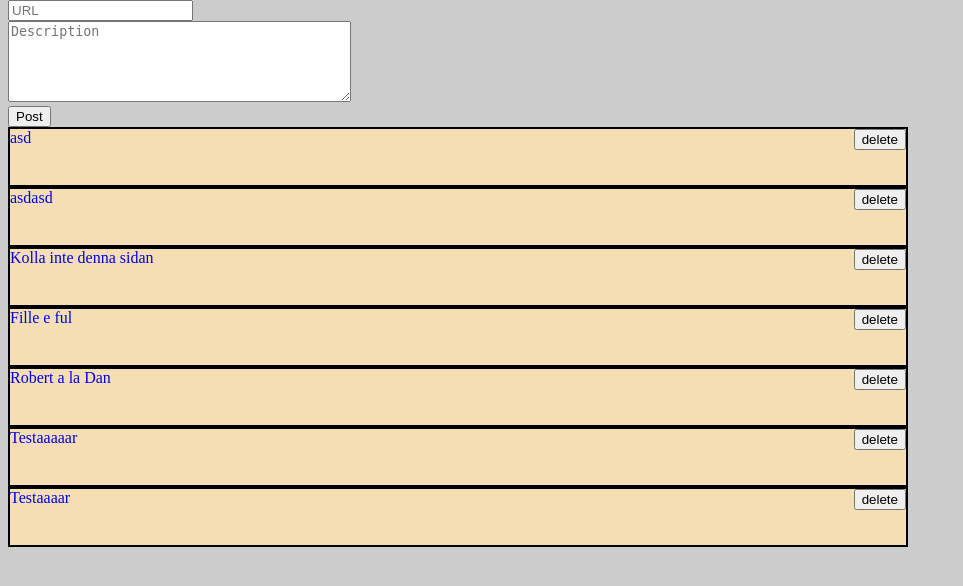
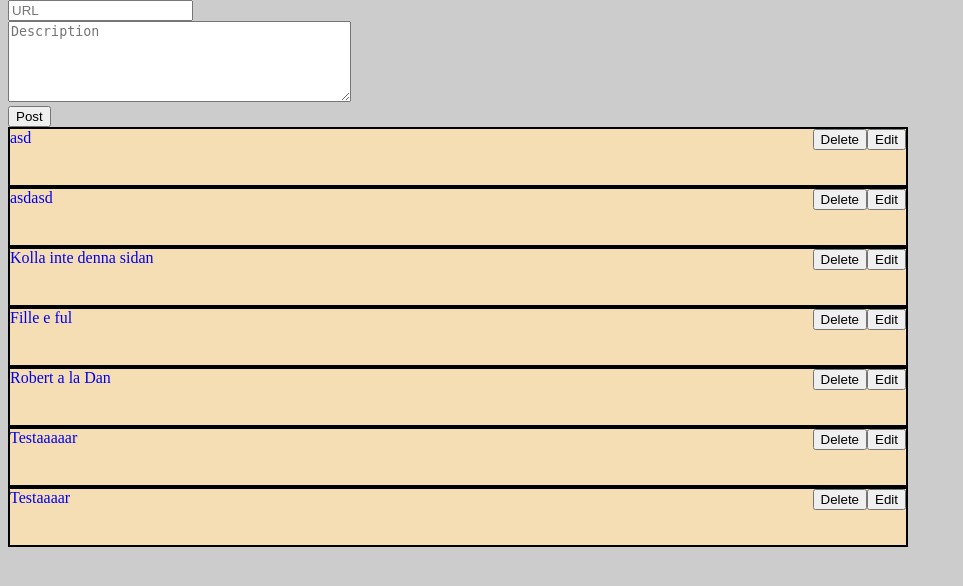
Before and after one commit to Modigsson/Cyberlink, a PHP site: page /feed.php in a window 1280 px wide. Shown: the part 68-654 px from the top of the page, without its empty margins (0-963 px from the left). Run offline with PHP 8.4, Linux system fonts and the light colour scheme.

Commit message:
still not working

```diff
--- a/feed.php
+++ b/feed.php
@@ -34,9 +34,13 @@ $posts = $statement->fetchAll(PDO::FETCH_ASSOC);
 <?php foreach ($posts as $post):
  ?>
   <div class="post">
+    <form class="editLink" action="posts/editpost.php" method="post">
+      <input type="hidden" name="edit">
+      <button class="editButton" type="submit" name="edit">Edit</button>
+    </form>
     <form class="deleteLink" action="posts/delete.php" method="POST">
       <input type="hidden" name="linkID">
-      <button class="delete" type="submit" name="delete">delete</button>
+      <button class="deleteButton" type="submit" name="delete">Delete</button>
     </form>
     <form action="feed.php" method="POST">
       <a href="<?php echo $post['link']; ?>"> <?php echo $post['description']; ?> </a>
--- a/posts/delete.php
+++ b/posts/delete.php
@@ -13,5 +13,5 @@ if (isset($_POST['linkID'])) {
   //     die(var_dump($pdo->errorInfo()));
   //   }
 
-  header('Location: ../feed.php?success');
+  header('Location: ../feed.php');
 }
--- /dev/null
+++ b/posts/editpost.php
@@ -0,0 +1,3 @@
+<?php
+
+echo "röv";
--- a/posts/update.php
+++ /dev/null
@@ -1 +0,0 @@
-<?php
--- a/style.css
+++ b/style.css
@@ -110,7 +110,12 @@ a {
   background-color: wheat;
 }
 
-.delete {
+.deleteButton {
+  position: relative;
+  float: right;
+}
+
+.editButton {
   position: relative;
   float: right;
 }
```
